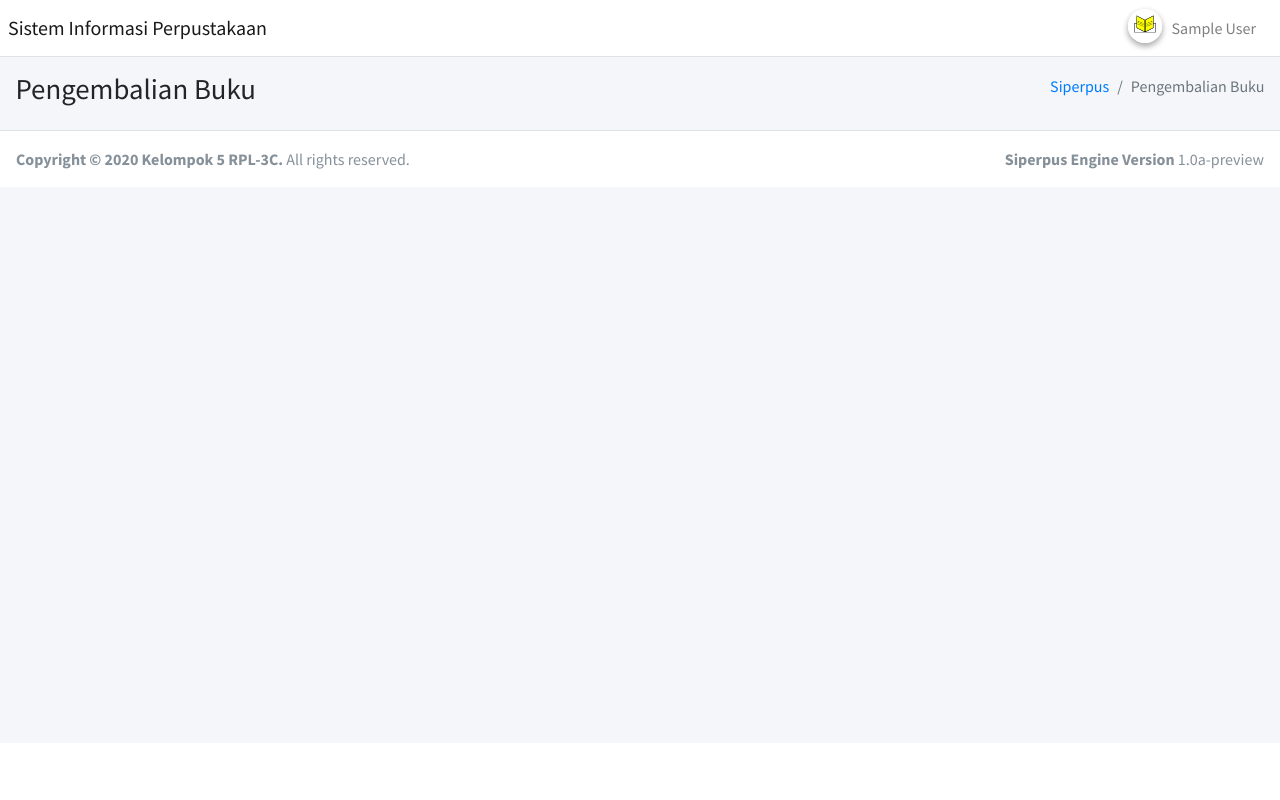
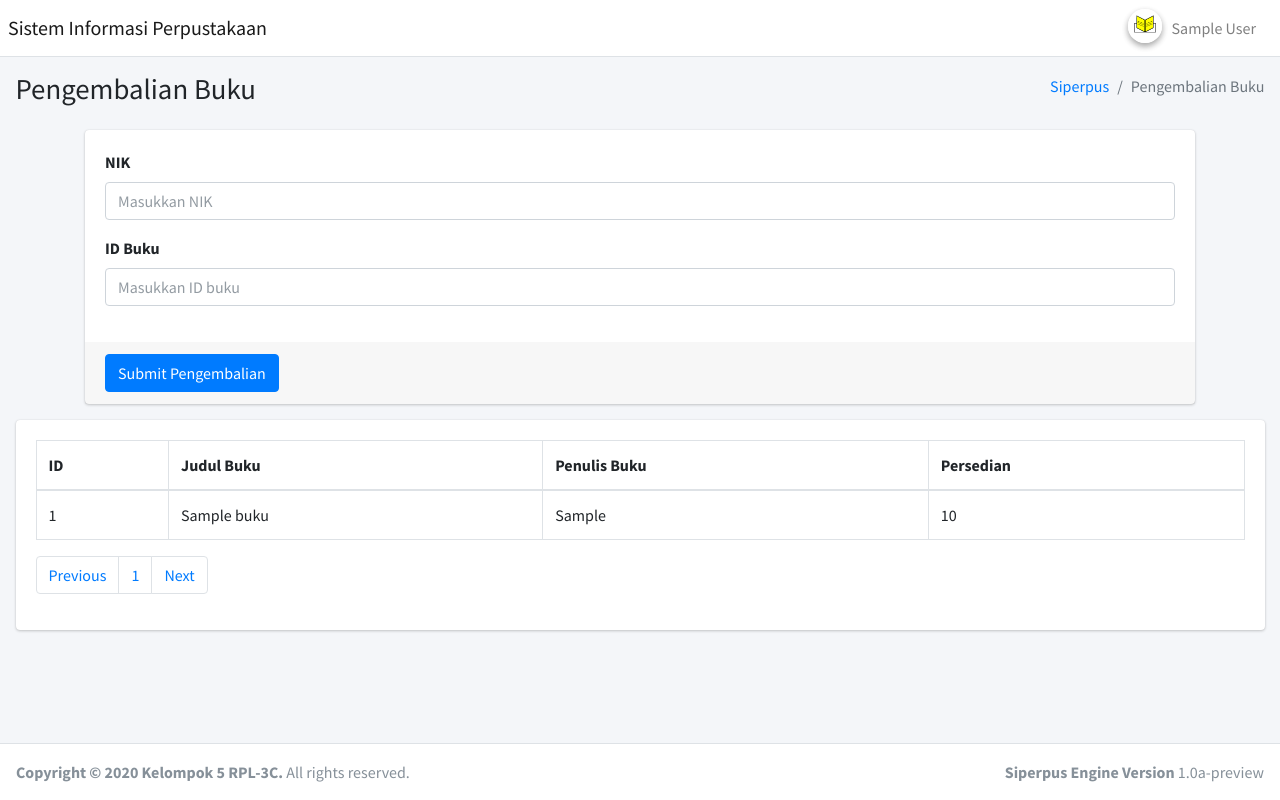
Before and after one commit to NaMLiM/Siperpus, a PHP site: page /index.php?page=return-book in a window 1280 px wide. Run offline with PHP 8.4, Linux system fonts and the light colour scheme; the visitor is signed in with stand-in values (Sample User, id 1); tables that the repository leaves empty or names only in its code hold one stand-in row (values such as "Sample post"); some libraries are stand-ins or nearby versions.

Commit message:
return-book almost done

```diff
--- a/pages/return-book.php
+++ b/pages/return-book.php
@@ -20,6 +20,109 @@
 
   <!-- Main content -->
   <div class="content">
+    <div class="container">
+        <div class="col-lg-12">
+          <div class="card">
+            <forma ction="../system/add-member-proses.php" method="post">
+              <div class="card-body">
+                <div class="form-group">
+                  <label>NIK</label>
+                  <input type="text" class="form-control" name="NIK" placeholder="Masukkan NIK">
+                </div>
+                <div class="form-group">
+                  <label>ID Buku</label>
+                  <input class="form-control" type="text" name="ID_buku" placeholder="Masukkan ID buku">
+                </div>
+              </div>
+              <!-- /.card-body -->
+
+              <div class="card-footer">
+                <button type="submit" class="btn btn-primary">Submit Pengembalian</button>
+              </div>
+            </form>
+          </div>
+        </div>
+        <!-- /.col-md-6 -->
+    </div>
+    <!-- /.container-fluid -->
+
+    <div class="container-fluid">
+    <div class="row">
+      <div class="col-12">
+        <div class="card">
+          <div class="card-body">
+            <div id="example2_wrapper" class="dataTables_wrapper dt-bootstrap4">
+              <div class="row">
+                  <div class="col-sm-12">
+                    <table id="example2" class="table table-bordered table-hover dataTable dtr-inline" role="grid" aria-describedby="example2_info">
+                      <thead>
+                      <tr role="row"><th class="sorting" tabindex="0" aria-controls="example2" rowspan="1" colspan="1" aria-label="Rendering engine: activate to sort column ascending">ID</th><th class="sorting_desc" tabindex="0" aria-controls="example2" rowspan="1" colspan="1" aria-label="Browser: activate to sort column ascending" aria-sort="descending">Judul Buku</th><th class="sorting" tabindex="0" aria-controls="example2" rowspan="1" colspan="1" aria-label="Platform(s): activate to sort column ascending">Penulis Buku</th><th class="sorting" tabindex="0" aria-controls="example2" rowspan="1" colspan="1" aria-label="Engine version: activate to sort column ascending">Persedian</th></tr>
+                      </thead>
+                      <tbody>
+                        <?php
+                          $batas = 10;
+                          $halaman = isset($_GET['halaman'])?(int)$_GET['halaman'] : 1;
+                          $halaman_awal = ($halaman>1) ? ($halaman * $batas) - $batas : 0;
+
+                          $previous = $halaman - 1;
+                          $next = $halaman + 1;
+
+                          $data = mysqli_query($connection,"select * from buku");
+                          $jumlah_data = mysqli_num_rows($data);
+                          $total_halaman = ceil($jumlah_data / $batas);
+
+                          $select = mysqli_query($connection, "select * from buku limit $halaman_awal, $batas");
+                          while($data = mysqli_fetch_array($select)){
+                              echo "
+                                <tr role='row'>
+                                  <td class='dtr-control' tabindex='0'>".$data["id_buku"]."</td>
+                                  <td class='sorting_1'>".$data["nama_buku"]."</td>
+                                  <td>".$data["penulis_buku"]."</td>
+                                  <td>".$data["stok_buku"]."</td>
+                                </tr>
+                              ";
+                          }
+                        ?>
+                      </tbody>
+                    </table>
+                  </div>
+                </div>
+                <div class="row">
+                  <div class="col-sm-12 col-md-12">
+                    <div class="dataTables_paginate paging_simple_numbers" id="example2_paginate">
+                      <ul class="pagination">
+                        <li class="paginate_button page-item previous" id="example2_previous">
+                          <a <?php if($halaman > 1){ echo "href='?page=borrow-book&halaman=$previous'"; } ?> aria-controls="example2" data-dt-idx="0" tabindex="0" class="page-link">Previous</a>
+                        </li>
+                        <?php
+                          for($x=1;$x<=$total_halaman;$x++){
+                        ?>
+                        <li class="paginate_button page-item">
+                          <a href="?page=borrow-book&halaman=<?php echo $x ?>" aria-controls="example2" data-dt-idx="1" tabindex="0" class="page-link"><?php echo $x; ?></a>
+                        </li>
+                        <?php
+                          }
+                        ?>
+                        <li class="paginate_button page-item next" id="example2_next">
+                          <a <?php if($halaman < $total_halaman) { echo "href='?page=borrow-book&halaman=$next'"; } ?> aria-controls="example2" data-dt-idx="7" tabindex="0" class="page-link">Next</a>
+                        </li>
+                      </ul>
+                    </div>
+                  </div>
+                </div>
+              </div>
+            </div>
+              <!-- /.card-body -->
+          </div>
+            <!-- /.card -->
+            <!-- /.card -->
+        </div>
+          <!-- /.col -->
+      </div>
+        <!-- /.row -->
+    </div>
+    </div>
+  </div>
 
   <!-- /.content -->
 </div>
```
